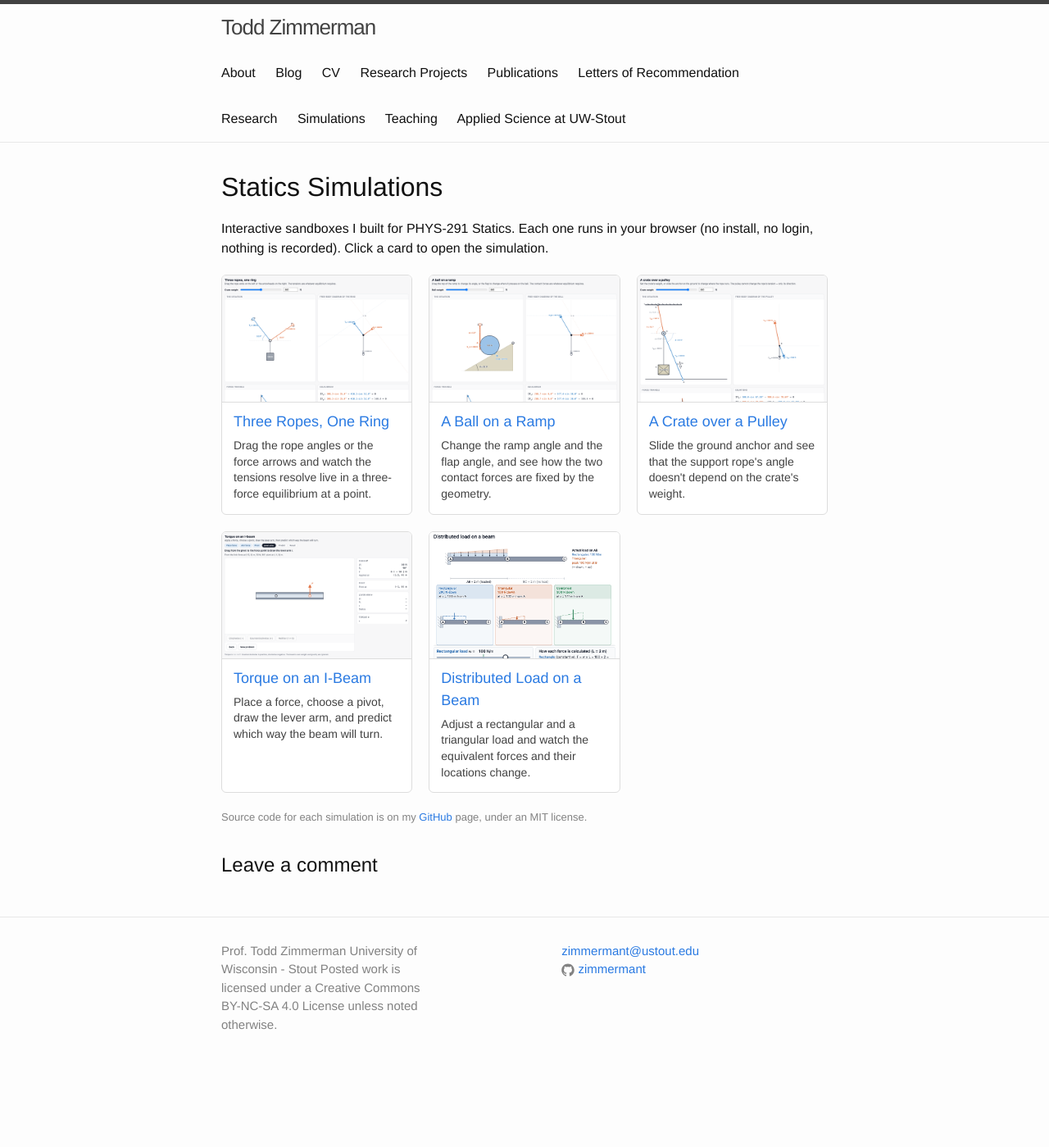
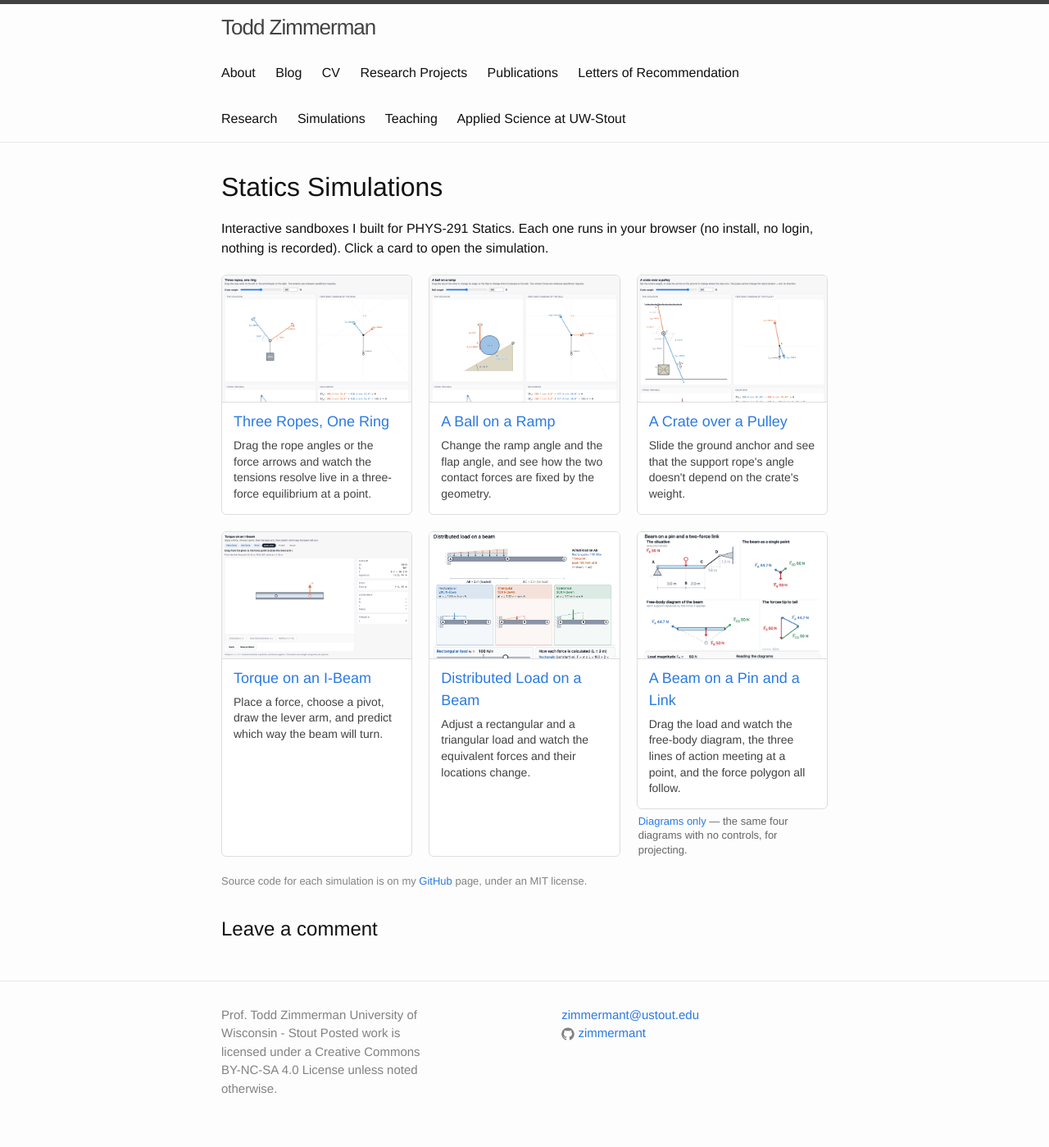
Before and after one commit to zimmermant/zimmermant.github.io, a Jekyll site: the page built from simulations.md, in a window 1280 px wide. Shown: the whole page at 82% size. Built offline with Jekyll 4.4.1, drawn with Linux system fonts in a browser that asks for light colours; nearby versions of some CDN libraries; before the commit the page ends 1321 px from its top, so only the background shows below that.

Commit message:
Simulations: add the beam on a pin and a two-force link
Sixth card in the grid, linking https://zimmermant.github.io/beam-and-two-force-link/.
Drag the load and the free-body diagram, the three lines of action meeting at
a point, and the force polygon all follow.

The simulation also has a diagrams-only page with no controls, for projecting
and for embedding. A card is an anchor and cannot hold a second link, so that
one sits just under the card in its own cell (.sim-cell / .sim-alt), which
keeps the grid reading as one simulation per card.

Co-Authored-By: Claude Opus 5 <noreply@anthropic.com>

```diff
--- a/simulations.md
+++ b/simulations.md
@@ -50,6 +50,10 @@ Interactive sandboxes I built for PHYS-291 Statics. Each one runs in your browse
 .sim-card h3 { margin: 0 0 6px; font-size: 18px; color: #2a7ae2; }
 .sim-card p { margin: 0; font-size: 14px; line-height: 1.4; color: #424242; }
 .sim-source { font-size: 13px; color: #828282; }
+/* A cell holding a card plus a quiet second link beneath it (a link cannot nest inside the card). */
+.sim-cell { display: flex; flex-direction: column; }
+.sim-cell .sim-card { flex: 1 1 auto; }
+.sim-alt { margin: 6px 2px 0; font-size: 13px; line-height: 1.35; color: #666; }
 </style>
 
 <div class="sim-grid">
@@ -94,6 +98,17 @@ Interactive sandboxes I built for PHYS-291 Statics. Each one runs in your browse
     </div>
   </a>
 
+  <div class="sim-cell">
+    <a class="sim-card" href="https://zimmermant.github.io/beam-and-two-force-link/">
+      <img src="/img/simulations/beam-and-two-force-link.png" alt="Screenshot: a beam held by a pin at one end and a slanted two-force link at the other, with its free-body diagram, the beam drawn as a single point, and the three forces as a closed polygon" loading="lazy">
+      <div class="sim-body">
+        <h3>A Beam on a Pin and a Link</h3>
+        <p>Drag the load and watch the free-body diagram, the three lines of action meeting at a point, and the force polygon all follow.</p>
+      </div>
+    </a>
+    <p class="sim-alt"><a href="https://zimmermant.github.io/beam-and-two-force-link/dist/beam_link_fbd_display.html">Diagrams only</a> — the same four diagrams with no controls, for projecting.</p>
+  </div>
+
 </div>
 
 <p class="sim-source">Source code for each simulation is on my <a href="https://github.com/zimmermant?tab=repositories">GitHub</a> page, under an MIT license.</p>
```
Also changed, not shown: img/simulations/beam-and-two-force-link.png (added).
